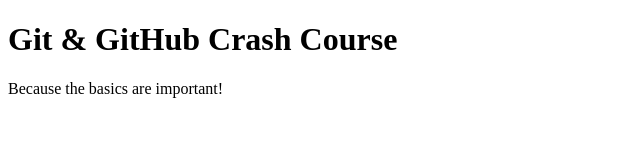
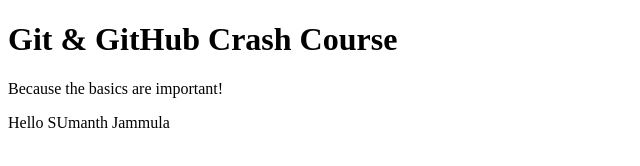
Before and after one commit to arjunsuman112/github-crashcourse, a plain HTML site: page index.html in a window 1280 px wide. Shown: the whole page, without its empty margins (0-640 px from the left). Drawn offline with Linux system fonts and the light colour scheme.

Commit message:
new code added

```diff
--- a/index.html
+++ b/index.html
@@ -9,5 +9,6 @@
   <body>
     <h1>Git & GitHub Crash Course</h1>
     <p>Because the basics are important!</p>
+    <p>Hello SUmanth Jammula</p>
   </body>
 </html>
```
